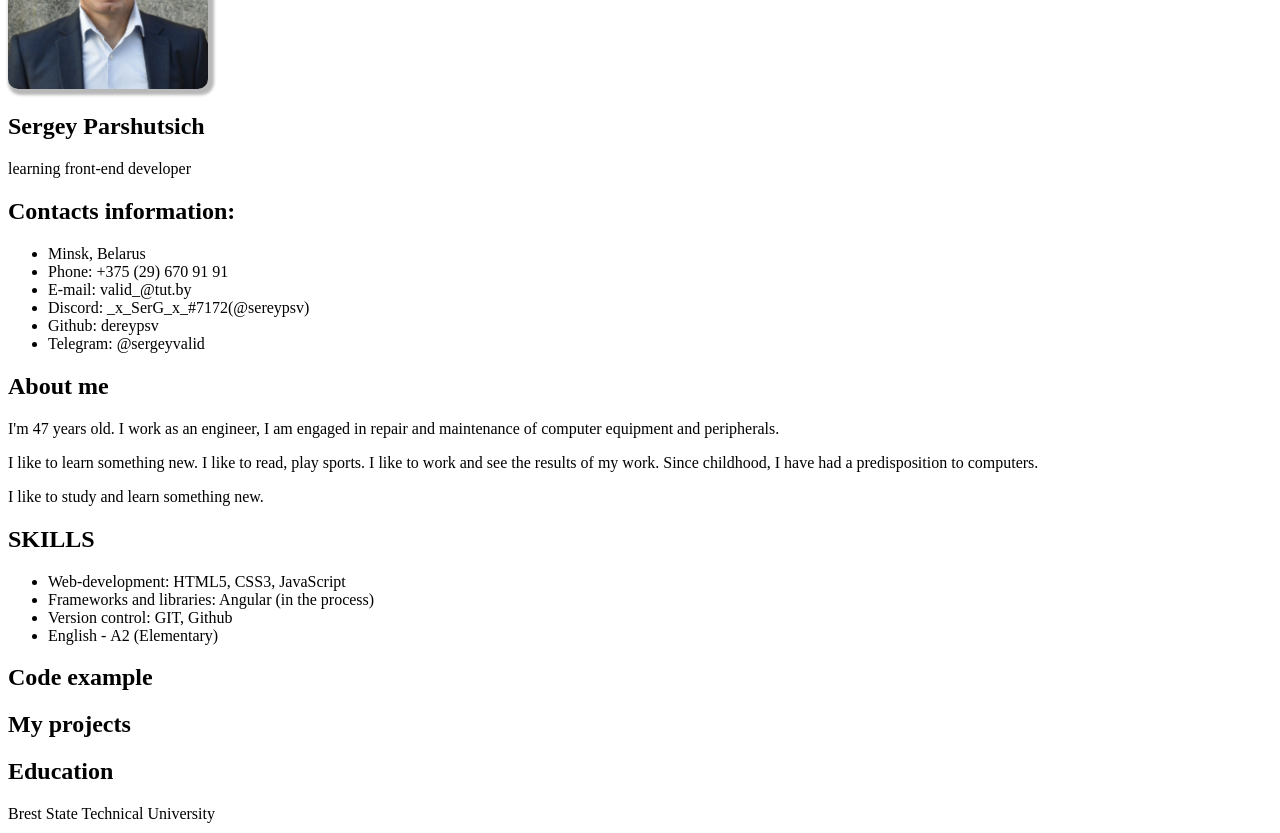
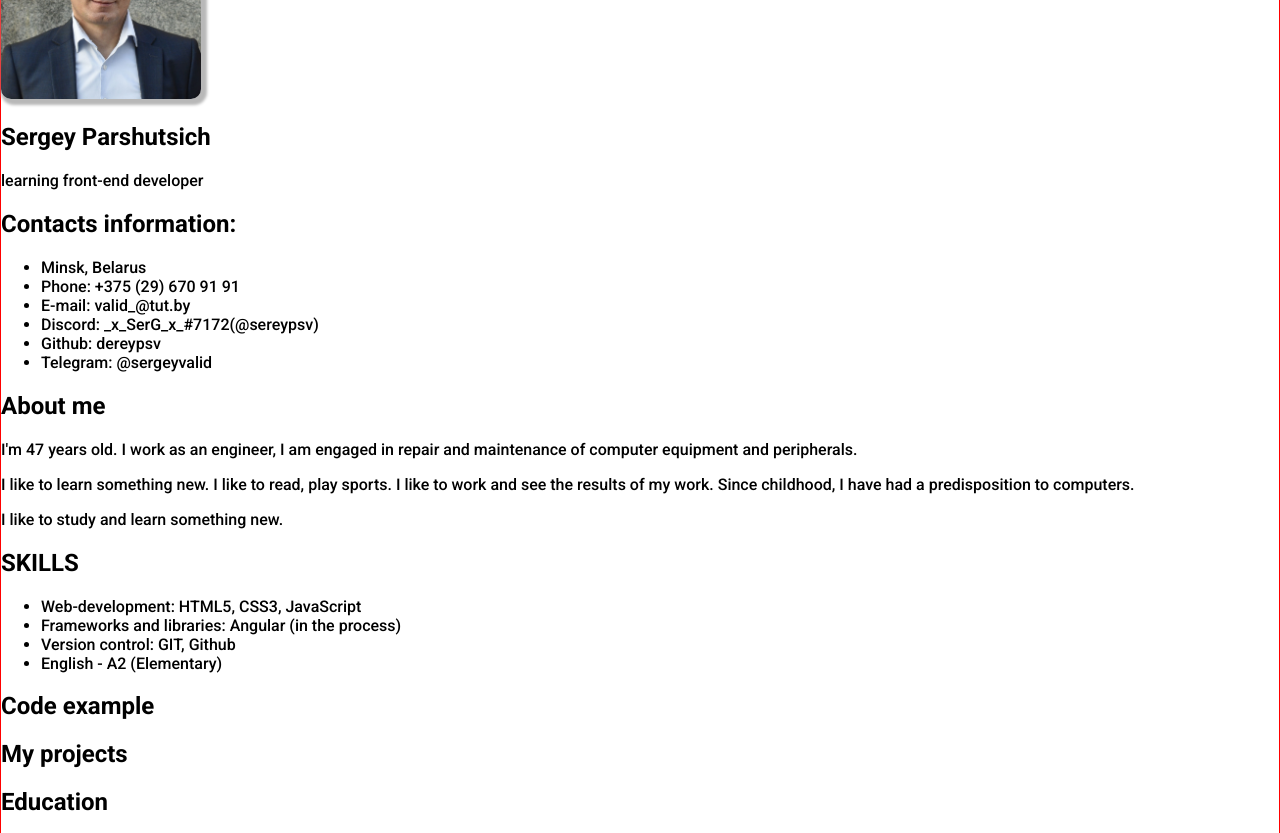
Before and after one commit to SereyPSV/rsschool-cv, a plain HTML site: page index.html in a window 1280 px wide. Shown: the part 306-1139 px from the top of the page. Drawn offline with Linux system fonts and the light colour scheme.

Commit message:
feat: add class container

```diff
--- a/css/style.css
+++ b/css/style.css
@@ -2,7 +2,42 @@
   box-sizing: border-box;
 }
 
+/* @font-face {
+  font-family: Roboto;
+   src: url("assets/fonts/Roboto.ttf");
+ } */
 
+ body {
+  font-family: Roboto;
+}
+
+.header {
+  border: 1px solid red;
+}
+
+.main {
+  border: 1px solid red;
+}
+
+.footer {
+  border: 1px solid red;
+}
+
+body {
+  min-height: 100vh;
+  margin: 0; padding: 0;
+}
+
+body {
+  display: flex;
+  flex-direction: column;
+  justify-content: space-between;
+}
+
+.container {
+  max-width: 1440px;
+  margin: 0 auto;
+}
 /* background-image: url('../assets/img/image.jpg'); */
 .image {
   width: 200px;
--- a/index.html
+++ b/index.html
@@ -10,7 +10,7 @@
     <link rel="preconnect" href="https://fonts.gstatic.com">
     <link href="https://fonts.googleapis.com/css2?family=Roboto:wght@100;300;500;700&display=swap" rel="stylesheet">
 </head>
-<body>
+<body class="body">
     <header class="header">
         <div class="header-container">
             <nav class="nav">
@@ -27,14 +27,14 @@
         </div>
     </header>
     <main class="main">
-        <img src="./assets/img/Serg_JS.jpg" alt="my photo" class="image">
-        <div>
+        <div class="container">
+            <img src="./assets/img/Serg_JS.jpg" alt="my photo" class="image">
             <h2>
                 Sergey Parshutsich
             </h2>
             <p>learning front-end developer</p>
         </div>
-        <div>
+        <div class="container">
             <h2>Contacts information:</h2>
                 <ul>
                     <li>Minsk, Belarus</li>
@@ -46,13 +46,13 @@
               </ul>
 
         </div>
-        <div>
+        <div class="container">
             <h2>About me</h2>
             <p>I'm 47 years old. I work as an engineer, I am engaged in repair and maintenance of computer equipment and peripherals.</p>
             <p>I like to learn something new. I like to read, play sports. I like to work and see the results of my work. Since childhood, I have had a predisposition to computers.</p>
             <p>I like to study and learn something new.</p>
         </div>
-        <div>
+        <div class="container">
             <h2>SKILLS</h2>
             <ul>
                 <li>Web-development: HTML5, CSS3, JavaScript</li>
@@ -61,13 +61,13 @@
                 <li>English - А2 (Elementary)</li>
             </ul>
         </div>
-        <div>
+        <div class="container">
             <h2>Code example</h2>
         </div>
-        <div>
+        <div class="container">
             <h2>My projects</h2>
         </div>
-        <div>
+        <div class="container">
             <h2>Education</h2>
             <p>Brest State Technical University</p>
         </div>
```
